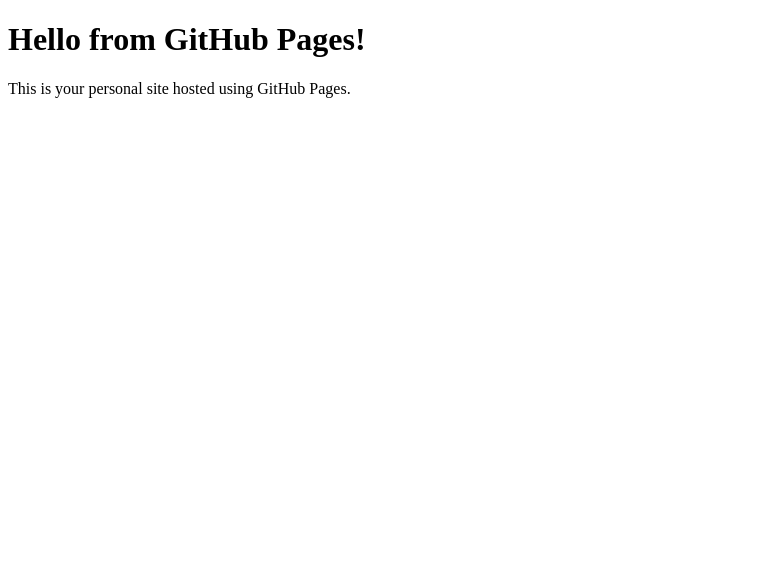
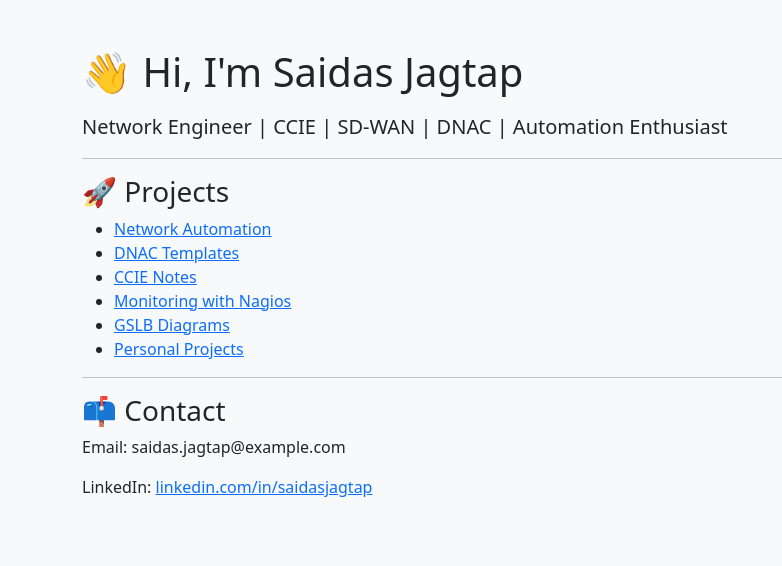
Before and after one commit to saidasjagtap/saidasjagtap.github.io, a plain HTML site: page index.html in a window 1280 px wide. Shown: the whole page, without its empty margins (0-782 px from the left). Drawn offline with nearby package versions, Linux system fonts and the light colour scheme.

Commit message:
Updated to styled Bootstrap portfolio

```diff
--- a/index.html
+++ b/index.html
@@ -1,10 +1,33 @@
 <!DOCTYPE html>
-<html>
+<html lang="en">
 <head>
-    <title>Welcome to Saidas Jagtap's GitHub Page</title>
+  <meta charset="UTF-8" />
+  <meta name="viewport" content="width=device-width, initial-scale=1.0" />
+  <title>Saidas Jagtap | Network & Automation Engineer</title>
+  <link href="https://cdn.jsdelivr.net/npm/bootstrap@5.3.0/dist/css/bootstrap.min.css" rel="stylesheet">
 </head>
-<body>
-    <h1>Hello from GitHub Pages!</h1>
-    <p>This is your personal site hosted using GitHub Pages.</p>
+<body class="bg-light text-dark">
+  <div class="container py-5">
+    <h1 class="mb-3">👋 Hi, I'm Saidas Jagtap</h1>
+    <p class="lead">Network Engineer | CCIE | SD-WAN | DNAC | Automation Enthusiast</p>
+
+    <hr>
+
+    <h3>🚀 Projects</h3>
+    <ul>
+      <li><a href="https://github.com/saidasjagtap/01-network-automation" target="_blank">Network Automation</a></li>
+      <li><a href="https://github.com/saidasjagtap/02-dnac-templates" target="_blank">DNAC Templates</a></li>
+      <li><a href="https://github.com/saidasjagtap/03-ccie-notes" target="_blank">CCIE Notes</a></li>
+      <li><a href="https://github.com/saidasjagtap/04-monitoring-nagios" target="_blank">Monitoring with Nagios</a></li>
+      <li><a href="https://github.com/saidasjagtap/05-gslb-diagrams" target="_blank">GSLB Diagrams</a></li>
+      <li><a href="https://github.com/saidasjagtap/06-personal-projects" target="_blank">Personal Projects</a></li>
+    </ul>
+
+    <hr>
+
+    <h3>📫 Contact</h3>
+    <p>Email: saidas.jagtap@example.com</p>
+    <p>LinkedIn: <a href="#">linkedin.com/in/saidasjagtap</a></p>
+  </div>
 </body>
 </html>
```
